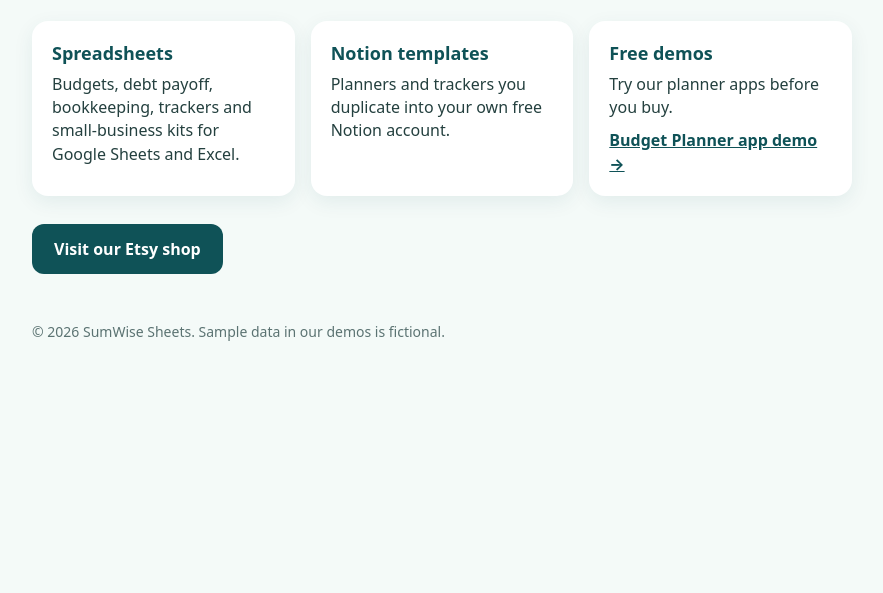
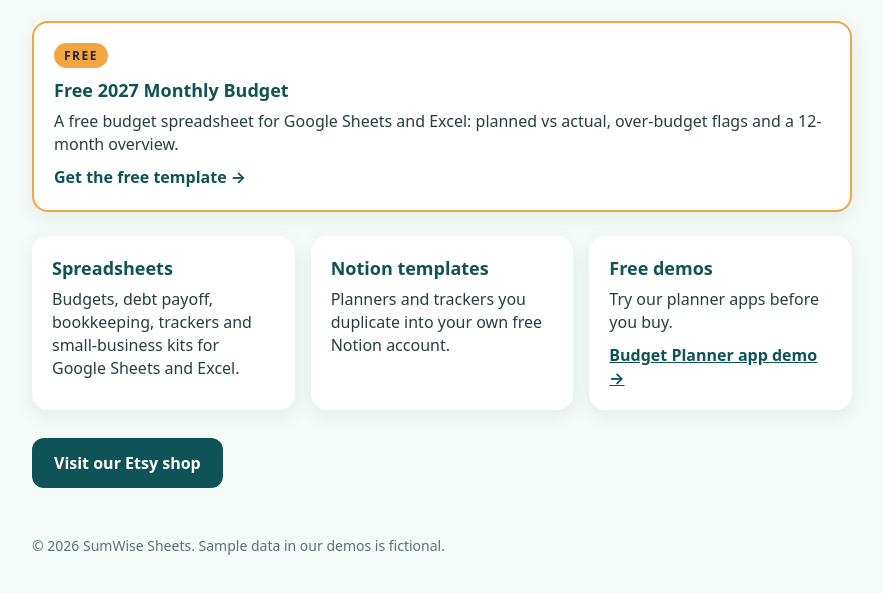
Before and after one commit to sumwisesheets/sumwisesheets.github.io, a plain HTML site: page index.html in a window 1280 px wide. Shown: the part 193-786 px from the top of the page, without its empty margins (198-1081 px from the left). Drawn offline with Linux system fonts and the light colour scheme.

Commit message:
Link the free budget template on the home page

```diff
--- a/index.html
+++ b/index.html
@@ -17,6 +17,7 @@ footer{margin-top:48px;font-size:14px;color:#5b7372}
 </style></head><body><div class="wrap">
 <header><img src="logo.png" alt="SumWise Sheets logo"><h1>SumWise Sheets</h1></header>
 <p class="lead">Ready-to-use budget and business spreadsheets for Google Sheets and Excel, Notion templates and simple planner apps. Type your numbers once and the dashboards do the rest.</p>
+<a class="card" href="free-budget/" style="display:block;text-decoration:none;color:inherit;border:2px solid var(--sun)"><span style="display:inline-block;background:var(--sun);color:#1F2937;font-weight:800;font-size:12px;letter-spacing:1.5px;padding:4px 10px;border-radius:999px">FREE</span><h2 style="margin-top:10px">Free 2027 Monthly Budget</h2><p>A free budget spreadsheet for Google Sheets and Excel: planned vs actual, over-budget flags and a 12-month overview.</p><p style="margin-top:10px;color:var(--ink);font-weight:700">Get the free template →</p></a>
 <div class="cards">
 <div class="card"><h2>Spreadsheets</h2><p>Budgets, debt payoff, bookkeeping, trackers and small-business kits for Google Sheets and Excel.</p></div>
 <div class="card"><h2>Notion templates</h2><p>Planners and trackers you duplicate into your own free Notion account.</p></div>
```
